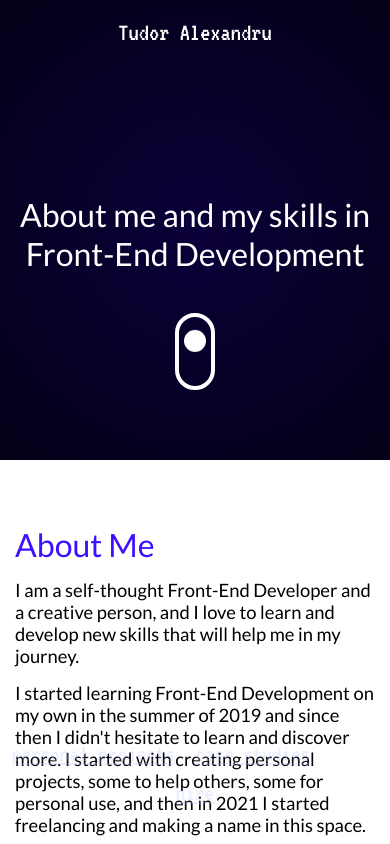
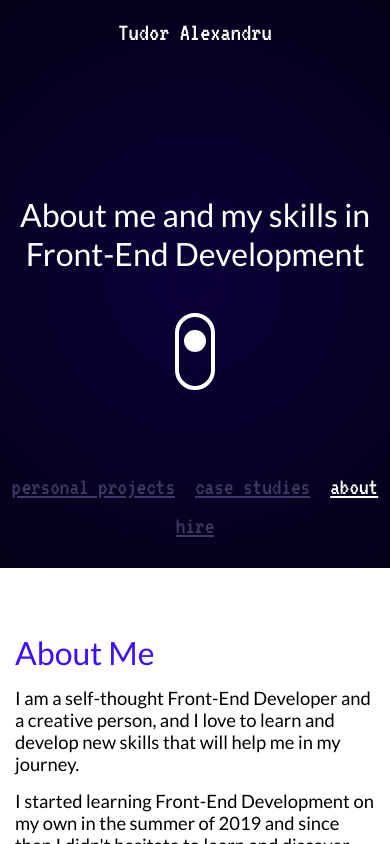
Before and after one commit to tudorale/portfolio-concept, a Next.js app: page /about in a window 390 px wide. Shown: the top 844 px of the page. Built offline with nearby package versions, Linux system fonts and the light colour scheme.

Commit message:
mobile updates

```diff
--- a/components/Components.module.scss
+++ b/components/Components.module.scss
@@ -118,6 +118,9 @@
         p{
             cursor: pointer !important;
         }
+        .active{
+            color: white !important;
+        }
     }
 }
 
--- a/components/Footer.jsx
+++ b/components/Footer.jsx
@@ -21,7 +21,7 @@ function Footer({path}) {
     }, [])
 
   return (
-    <div className={router.pathname === "/" || router.pathname === "/hire" || router.pathname === "/about" ? styles.footer : styles.otherFooter} id="footer">
+    <div className={router.pathname === "/" || router.pathname === "/hire" ? styles.footer : styles.otherFooter} id="footer">
         <Link href="/projects">
             <p className={path === "/projects" ? styles.active : styles.notActive} onMouseEnter={handleCursorHoverLink} onMouseLeave={handleCursorOutLink}>personal projects</p>
         </Link>
--- a/styles/Home.module.scss
+++ b/styles/Home.module.scss
@@ -69,7 +69,7 @@
     }
 
     .middle{
-        margin-top: 150px;
+        margin-top: 200px;
         margin-bottom: 60px;
         .text{
             font-size: 3rem;
--- a/styles/css/Components.module.css
+++ b/styles/css/Components.module.css
@@ -107,6 +107,9 @@
   .otherFooter p {
     cursor: pointer !important;
   }
+  .otherFooter .active {
+    color: white !important;
+  }
 }
 @media only screen and (max-width: 540px) {
   .otherFooter p {
--- a/styles/css/Home.module.css
+++ b/styles/css/Home.module.css
@@ -64,7 +64,7 @@
     overflow: unset;
   }
   .middle {
-    margin-top: 150px;
+    margin-top: 200px;
     margin-bottom: 60px;
   }
   .middle .text {
```
